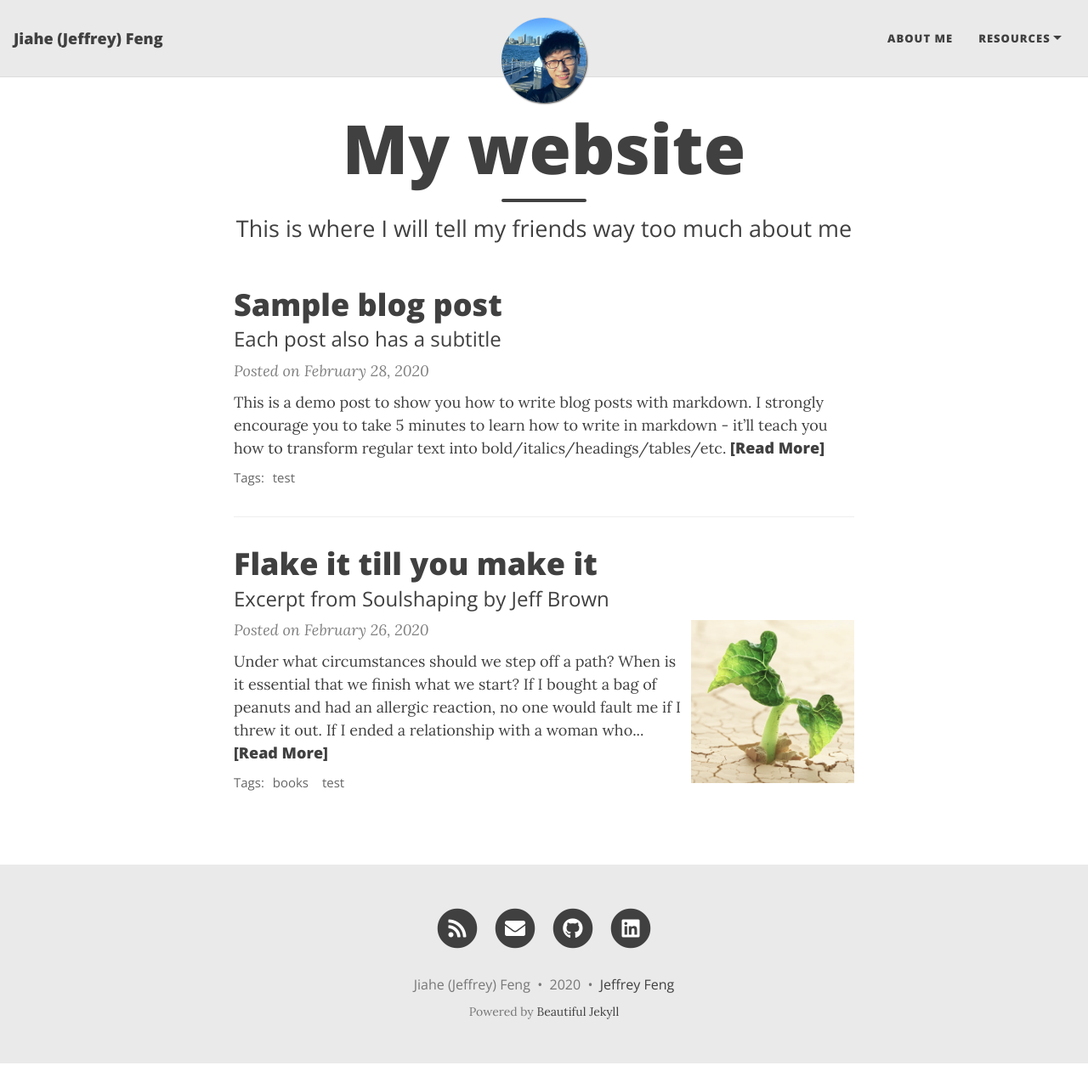
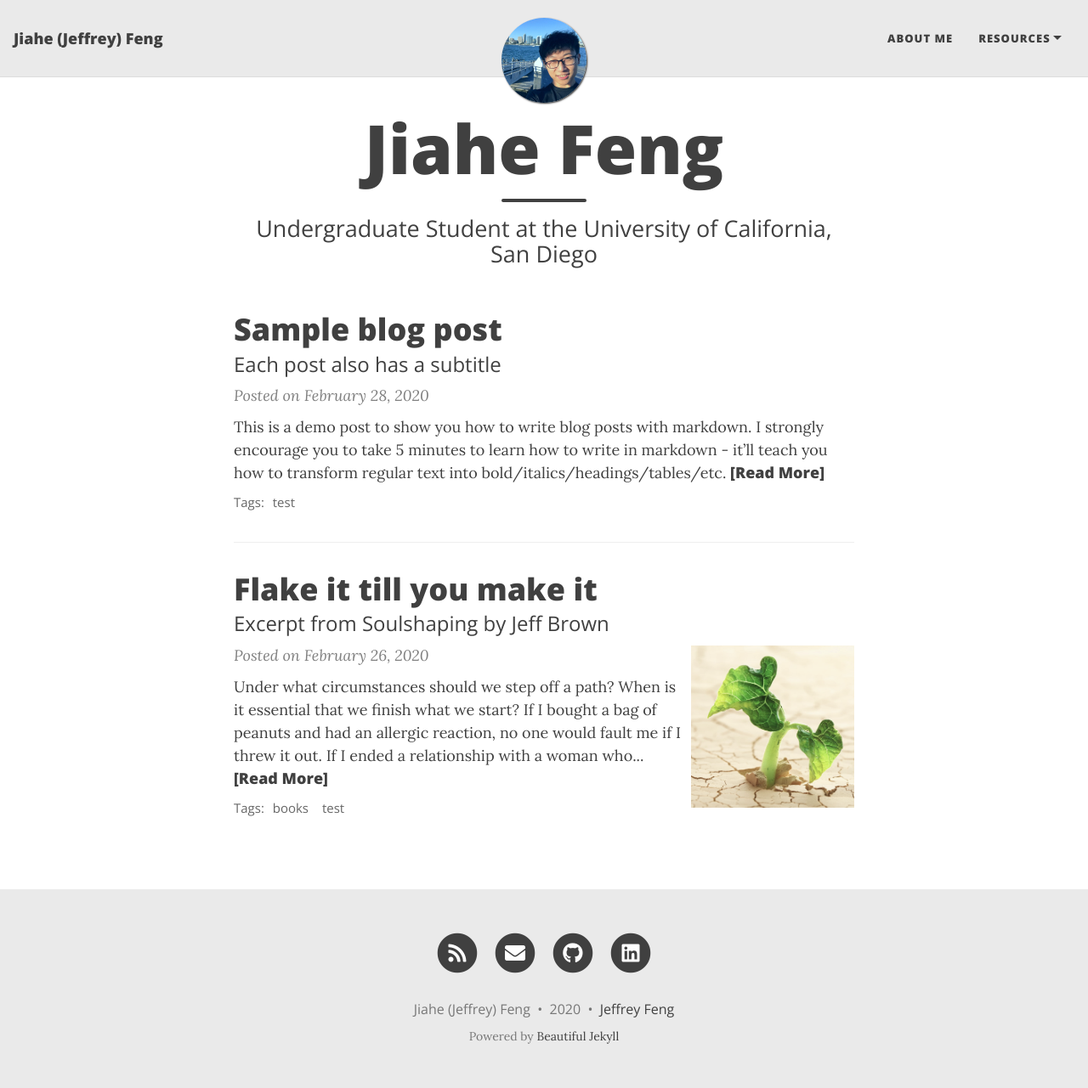
Before and after one commit to jeffrey7377/jeffrey7377.github.io, a Jekyll site: the page built from index.html, in a window 1280 px wide and 1281 px high. Shown: the whole window at 85% size. Built offline with Jekyll 4.4.1, drawn with Linux system fonts in a browser that asks for light colours; nearby versions of some CDN libraries; the list of posts is cut into pages by our own code.

Commit message:
Update index.html

```diff
--- a/index.html
+++ b/index.html
@@ -1,5 +1,5 @@
 ---
 layout: home
-title: My website
-subtitle: This is where I will tell my friends way too much about me
+title: Jiahe Feng
+subtitle: Undergraduate Student at the University of California, San Diego
 ---
```
